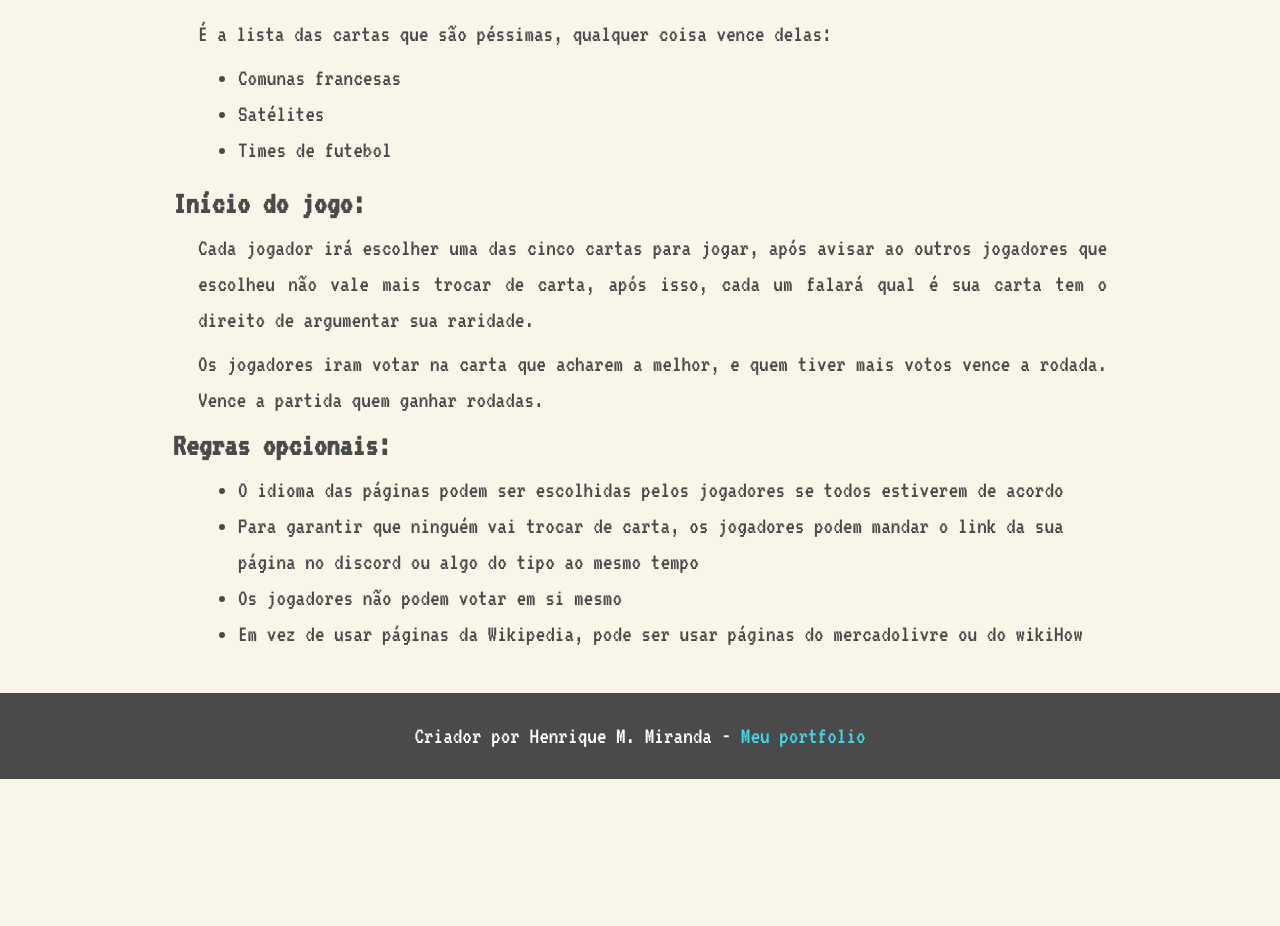
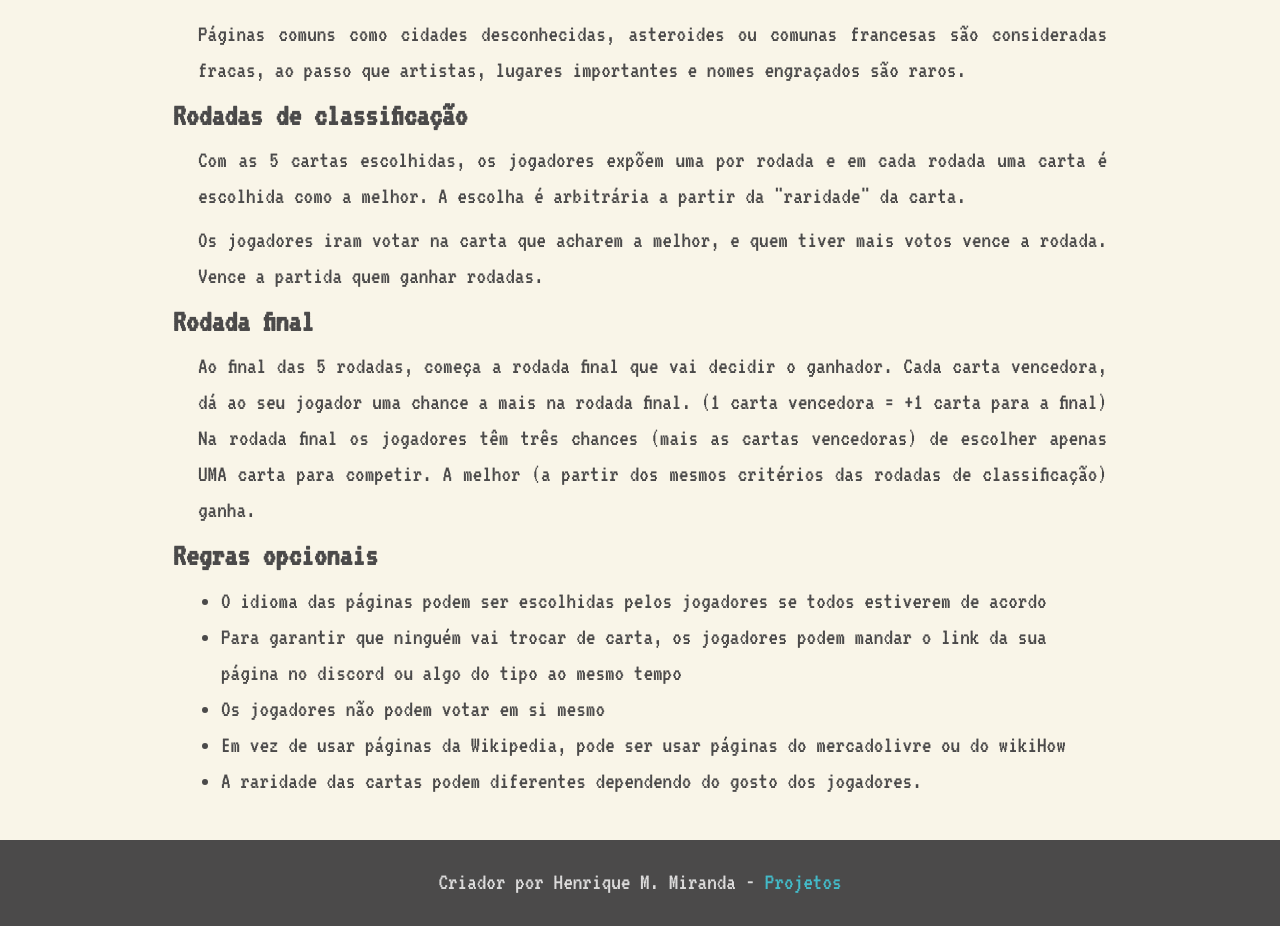
Before and after one commit to henriquepw/wiki-o, a React (Create React App) app: page / in a window 1280 px wide. Shown: the part 727-1653 px from the top of the page. Before the commit the page ends 1506 px from the top, so only its background shows below. Built offline with nearby package versions, Linux system fonts and the light colour scheme.

Commit message:
update rules

```diff
--- a/src/Components/ModalComponent/ModalComponent.js
+++ b/src/Components/ModalComponent/ModalComponent.js
@@ -53,7 +53,18 @@ export default (props: ModalProps) => (
 					Gabi
 				</A>
 			</p>
-			<p>Site em construção :)</p>
+			<p>
+				Site em construção. Se quiser ajudar é open source, o projeto ta
+				no{' '}
+				<A
+					href='https://github.com/henry-ns/wiki-o'
+					target='_blank'
+					rel='noopener noreferrer'
+				>
+					github
+				</A>{' '}
+				:)
+			</p>
 		</Body>
 	</Modal>
 );
--- a/src/Components/Tab/Tab.js
+++ /dev/null
@@ -1,3 +0,0 @@
-import React from 'react';
-
-export default () => <span>&nbsp;&nbsp;&nbsp;&nbsp;</span>;
--- a/src/pages/App/App.js
+++ b/src/pages/App/App.js
@@ -1,9 +1,10 @@
 import React, { Component } from 'react';
 import ModalComponent from '../../Components/ModalComponent/ModalComponent';
-import Tab from '../../Components/Tab/Tab';
 
 import { Container, Header, Section, Footer, Button, Bar } from './App.style';
 import GlobalStyle from '../../styles/globalStyle';
+
+// const Tab = () => <span>&nbsp;&nbsp;&nbsp;&nbsp;</span>;
 
 class App extends Component {
 	constructor(props) {
@@ -69,7 +70,7 @@ class App extends Component {
 						ele tem essa raridade. Após escolher essas cinco cartas,
 						cada jogador tem o direito de 2 rerolls opcionais.
 					</p>
-					<h2>Reroll:</h2>
+					<h2>Reroll</h2>
 					<p>
 						O reroll consistem em você poder trocar uma carta das
 						cinco escolhidas por uma aleatória clicando em “página
@@ -77,30 +78,37 @@ class App extends Component {
 						fica no risco do jogador, pode vi melhor ou pode vim uma
 						comuna francesa.
 					</p>
-					<h2>BlackList:</h2>
+					<h2>Raridade das cartas</h2>
 					<p>
-						É a lista das cartas que são péssimas, qualquer coisa
-						vence delas:
+						Páginas comuns como cidades desconhecidas, asteroides ou
+						comunas francesas são consideradas fracas, ao passo que
+						artistas, lugares importantes e nomes engraçados são
+						raros.
 					</p>
-					<ul>
-						<li>Comunas francesas</li>
-						<li>Satélites</li>
-						<li>Times de futebol</li>
-					</ul>
-					<h2>Início do jogo:</h2>
+					<h2>Rodadas de classificação</h2>
 					<p>
-						Cada jogador irá escolher uma das cinco cartas para
-						jogar, após avisar ao outros jogadores que escolheu não
-						vale mais trocar de carta, após isso, cada um falará
-						qual é sua carta tem o direito de argumentar sua
-						raridade.
+						Com as 5 cartas escolhidas, os jogadores expõem uma por
+						rodada e em cada rodada uma carta é escolhida como a
+						melhor. A escolha é arbitrária a partir da "raridade" da
+						carta.
 					</p>
 					<p>
 						Os jogadores iram votar na carta que acharem a melhor, e
 						quem tiver mais votos vence a rodada. Vence a partida
 						quem ganhar rodadas.
 					</p>
-					<h2>Regras opcionais:</h2>
+					<h2>Rodada final</h2>
+					<p>
+						Ao final das 5 rodadas, começa a rodada final que vai
+						decidir o ganhador. Cada carta vencedora, dá ao seu
+						jogador uma chance a mais na rodada final. (1 carta
+						vencedora = +1 carta para a final) Na rodada final os
+						jogadores têm três chances (mais as cartas vencedoras)
+						de escolher apenas UMA carta para competir. A melhor (a
+						partir dos mesmos critérios das rodadas de
+						classificação) ganha.
+					</p>
+					<h2>Regras opcionais</h2>
 					<ul>
 						<li>
 							O idioma das páginas podem ser escolhidas pelos
@@ -116,6 +124,10 @@ class App extends Component {
 							Em vez de usar páginas da Wikipedia, pode ser usar
 							páginas do mercadolivre ou do wikiHow
 						</li>
+						<li>
+							A raridade das cartas podem diferentes dependendo do
+							gosto dos jogadores.
+						</li>
 					</ul>
 				</Section>
 				<Footer>
@@ -126,7 +138,7 @@ class App extends Component {
 							target='_blank'
 							rel='noopener noreferrer'
 						>
-							Meu portfolio
+							Projetos
 						</a>
 					</h2>
 				</Footer>
--- a/src/pages/App/App.style.js
+++ b/src/pages/App/App.style.js
@@ -9,7 +9,6 @@ import {
 const Container = styled.div`
 	background-color: ${background};
 	min-height: 100vh;
-	width: 100vw;
 	display: flex;
 	flex-direction: column;
 	align-items: center;
@@ -22,14 +21,14 @@ const Header = styled.header`
 	align-items: center;
 	justify-content: center;
 
-	width: 100vw;
+	width: 100%;
 	height: 96px;
 
 	background-color: ${primaryColor};
 
 	h1 {
 		padding-left: 25px;
-		font-size: 4.5rem;
+		font-size: 3rem;
 		color: ${primaryTextColor};
 	}
 `;
@@ -46,11 +45,11 @@ const Section = styled.section`
 	p {
 		text-align: justify;
 		margin-block-end: 0.5rem;
+		margin-left: 25px;
 	}
 
-	ul,
-	p {
-		margin-left: 25px;
+	ul {
+		margin-left: 8px;
 	}
 
 	a {
@@ -62,7 +61,7 @@ const Footer = styled.footer`
 	display: flex;
 	position: relative;
 
-	width: 100vw;
+	width: 100%;
 	height: 86px;
 
 	background-color: ${primaryColor};
@@ -77,6 +76,8 @@ const Footer = styled.footer`
 		a {
 			color: ${hoverTextColor};
 		}
+
+		opacity: 0.8;
 	}
 `;
 
```
Also changed, not shown: 1 other file (tests, documents, lock files or other folders).
